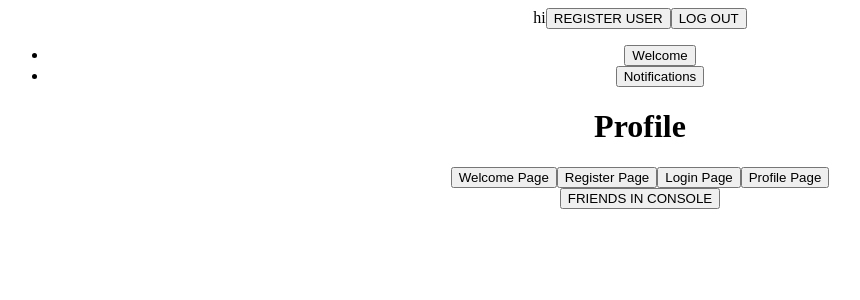
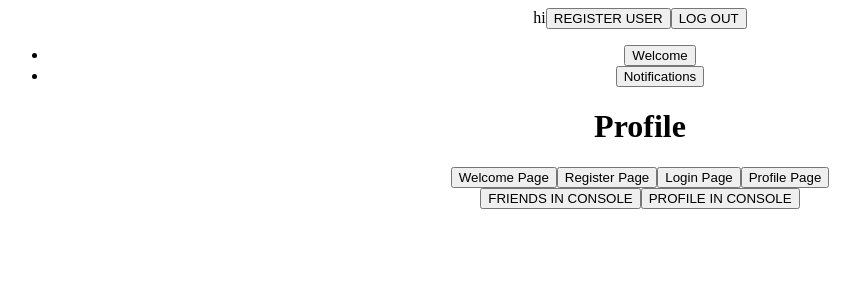
Before and after one commit to BrandonMCarlson/Socialmediauserstory-Front-End, a React (Create React App) app: page /profile in a window 1280 px wide. Shown: the top 300 px of the page, without its empty margins (0-860 px from the left). Built offline with nearby package versions, Linux system fonts and the light colour scheme.

Commit message:
get a single profile request to backend successfull - Brandon, Cody, Peter, DAn

```diff
--- a/src/App.jsx
+++ b/src/App.jsx
@@ -12,6 +12,7 @@ import Register from "./components/pages/Register";
 function App() {
   const [user, setUser] = useState([]);
   const [friends, setFriends] = useState([]);
+  const [profile, setProfile] = useState({});
 
   const registerUser = async () => {
     await axios
@@ -61,6 +62,15 @@ function App() {
       })
   }
 
+  const getAProfile = async () => {
+    await axios
+      .get(`http://localhost:5000/api/users/61a6f519f357f2f6fdfec15f`, { headers: { 'x-auth-token': localStorage.getItem('token') } })
+      .then((res) => {
+        setProfile(res.data);
+        console.log(res.data)
+      })
+  }
+
 
   // useEffect(() => {
   //   // registerUser();
@@ -77,7 +87,7 @@ function App() {
           <Route path="/" element={<Welcome />}></Route>
           <Route path="login" element={<Login loginUser={loginUser} />}></Route>
           <Route path="register" element={<Register registerUser={registerUser} />}></Route>
-          <Route path="profile" element={<Profile getFriends={getFriends} />}></Route>
+          <Route path="profile" element={<Profile getAProfile={getAProfile} getFriends={getFriends} />}></Route>
         </Routes>
       </main>
 
--- a/src/components/pages/Profile.jsx
+++ b/src/components/pages/Profile.jsx
@@ -2,12 +2,13 @@ import React, { useState, useEffect } from "react";
 import { Route, Routes } from "react-router";
 import Button from "../Button";
 
-const Profile = ({getFriends}) => {
+const Profile = ({getFriends, getAProfile}) => {
     return (
         <div>
             <h1>Profile</h1>
             <Button/>
             <button onClick={()=>getFriends()}>FRIENDS IN CONSOLE</button>
+            <button onClick={()=>getAProfile()}>PROFILE IN CONSOLE</button>
         </div>
      );
 }
```
